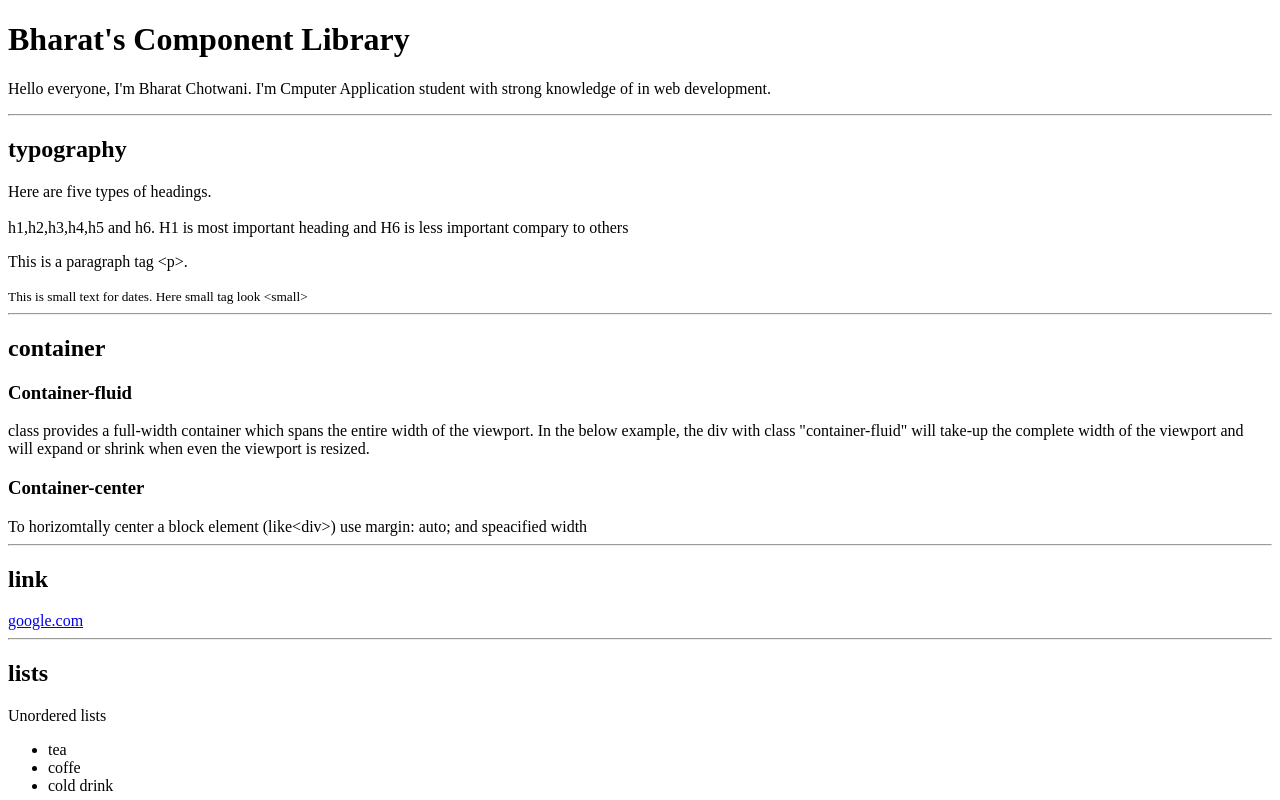
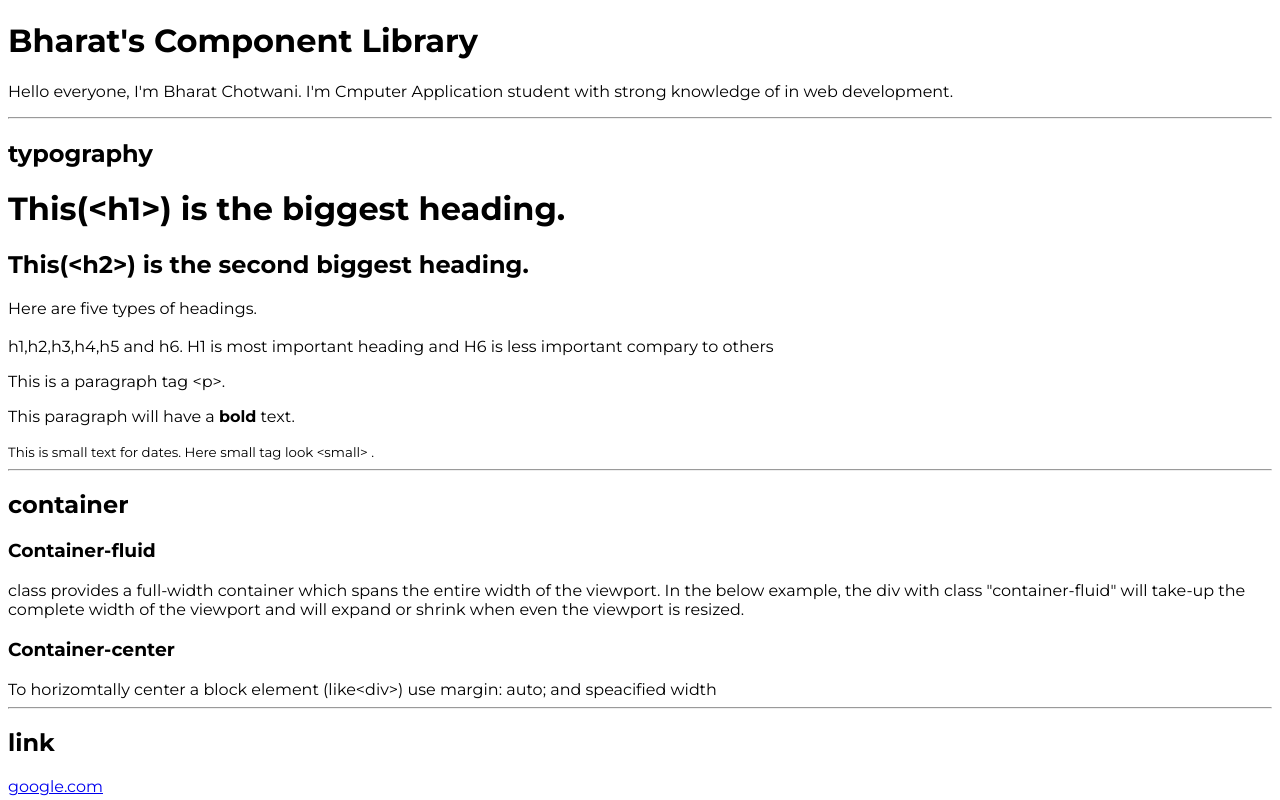
Before and after one commit to BharatChotwani/Component-library, a plain HTML site: page Index.html in a window 1280 px wide. Shown: the top 800 px of the page. Drawn offline with Linux system fonts and the light colour scheme.

Commit message:
style: typography

```diff
--- a/Index.html
+++ b/Index.html
@@ -5,6 +5,8 @@
     <meta http-equiv="X-UA-Compatible" content="IE=edge">
     <meta name="viewport" content="width=device-width, initial-scale=1.0">
     <title>Component Library</title>
+    <link rel="stylesheet" href="style.css">
+
 </head>
 <body>
     <h1>Bharat's Component Library</h1>
@@ -13,9 +15,12 @@
     <hr>
 
     <h2>typography</h2>
+    <h1>This(&lt;h1&gt;) is the biggest heading.</h1>
+    <h2>This(&lt;h2&gt;) is the second biggest heading.</h2>
     <p>Here are five types of headings.<br><br> h1,h2,h3,h4,h5 and h6. H1 is most important heading and H6 is less important compary to others</p>
     <p>This is a paragraph tag &lt;p&gt;.</p>
-    <small>This is small text for dates. Here small tag look &lt;small&gt;</small>
+    <p>This paragraph will have a <strong> bold</strong> text.</p>
+    <small>This is small text for dates. Here small tag look &lt;small&gt; .</small>
 
     <hr>
 
--- /dev/null
+++ b/style.css
@@ -0,0 +1,5 @@
+@import url('https://fonts.googleapis.com/css2?family=Montserrat:wght@400;700&display=swap');
+
+ body{
+    font-family: 'Montserrat', sans-serif;
+}
```
